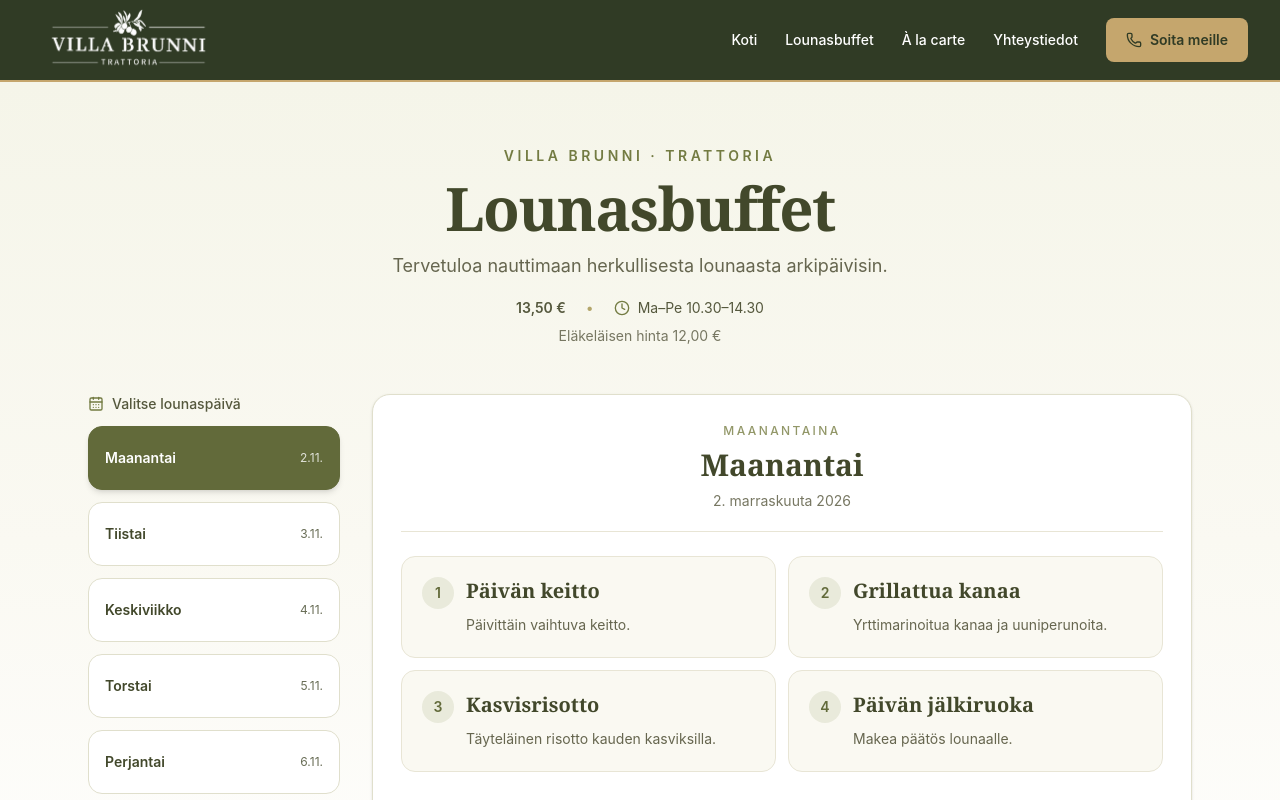
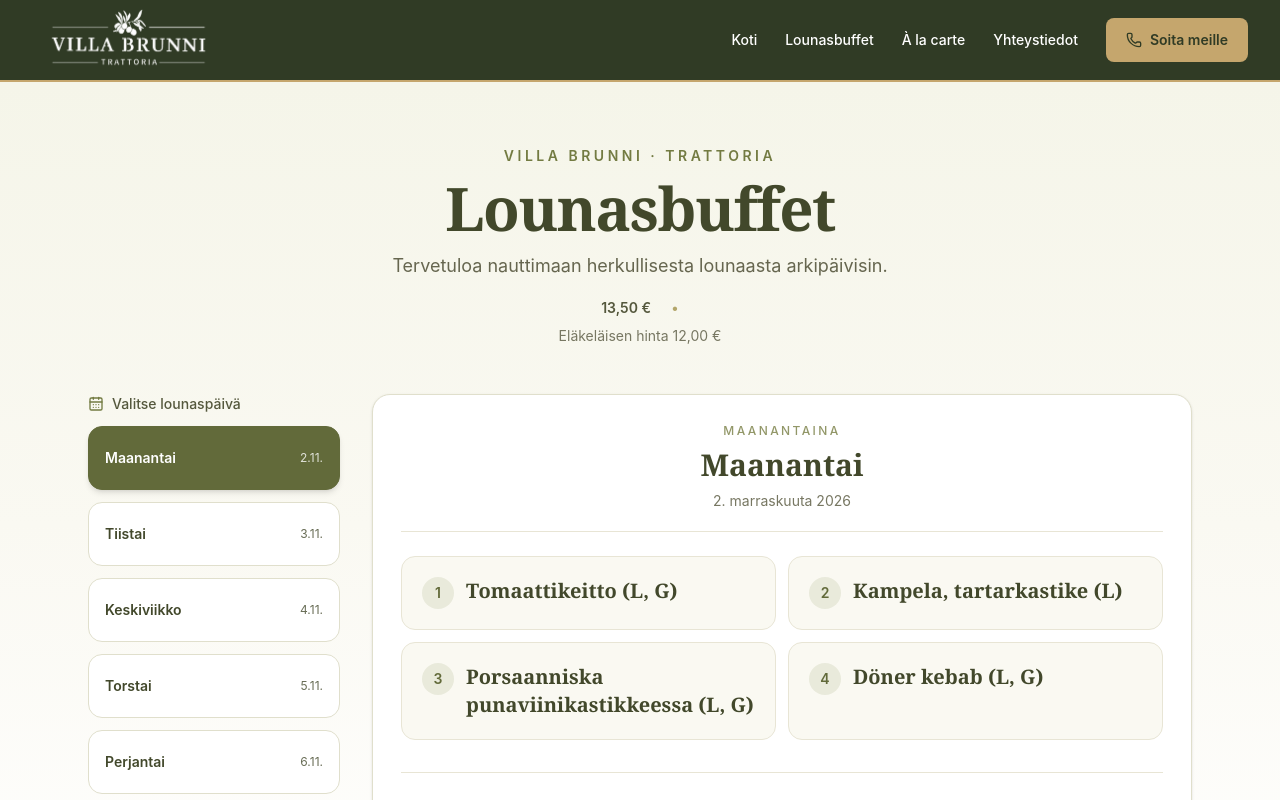
Before and after one commit to Villa-Brunni/villabrunni, a Next.js app: page /lounas in a window 1280 px wide. Shown: the top 800 px of the page. Built offline with nearby package versions, Linux system fonts and the light colour scheme.

Commit message:
feat: update restaurant contact details and lunch menu items

```diff
--- a/components/home/ContactSection.tsx
+++ b/components/home/ContactSection.tsx
@@ -2,14 +2,16 @@ import { Clock, MapPin, Phone } from "lucide-react";
 import { Separator } from "@/components/ui/separator";
 
 const restaurant = {
-  address: "Lisää ravintolan katuosoite",
-  phone: "+358XXXXXXXXX",
+  address: "Isoseppälä 14, 01800 Klaukkala",
+  phone: "+358 451497181",
   mapUrl: "https://www.google.com/maps?q=Villa+Brunni&output=embed",
 };
 
 const openingHours = [
-  { day: "Maanantai–perjantai", hours: "10.30–14.30" },
-  { day: "Lauantai–sunnuntai", hours: "À la carte" },
+  { day: "Maanantai–Torstai", hours: "10:30-21" },
+  { day: "Perjantai", hours: "10:30-16:00" },
+  { day: "Lauantai", hours: "11:00-16:00" },
+  { day: "sunnuntai", hours: "11:00-21:00" },
 ];
 
 export default function ContactSection() {
@@ -41,8 +43,8 @@ export default function ContactSection() {
             </h2>
 
             <p className="mt-4 leading-7 text-olive-dark/75">
-              Tule nauttimaan herkullisesta ruoasta ja
-              viihtyisästä tunnelmasta Villa Brunniin.
+              Tule nauttimaan herkullisesta ruoasta ja viihtyisästä tunnelmasta
+              Villa Brunniin.
             </p>
           </div>
 
@@ -53,9 +55,7 @@ export default function ContactSection() {
 
             <div>
               <h3 className="font-semibold text-olive-dark">Osoite</h3>
-              <p className="mt-1 text-olive-dark/75">
-                {restaurant.address}
-              </p>
+              <p className="mt-1 text-olive-dark/75">{restaurant.address}</p>
             </div>
           </div>
 
@@ -77,9 +77,7 @@ export default function ContactSection() {
             <Clock className="mt-1 size-5 shrink-0 text-olive" />
 
             <div className="w-full">
-              <h3 className="font-semibold text-olive-dark">
-                Aukioloajat
-              </h3>
+              <h3 className="font-semibold text-olive-dark">Aukioloajat</h3>
 
               <div className="mt-2 space-y-2">
                 {openingHours.map((item) => (
@@ -91,6 +89,21 @@ export default function ContactSection() {
                     <span>{item.hours}</span>
                   </div>
                 ))}
+                <div className="mt-5 rounded-lg border border-gold/40 bg-gold/10 p-4">
+                  <h4 className="font-semibold text-olive-dark">
+                    Myöhäisillan menu
+                  </h4>
+
+                  <p className="mt-2 text-sm leading-6 text-olive-dark/75">
+                    Perjantaisin ja lauantaisin klo 21:00 alkaen tarjoilemme
+                    erillistä myöhäisillan menua.
+                  </p>
+
+                  <p className="mt-2 text-sm font-medium text-olive-dark">
+                    Keittiö suljetaan 30 minuuttia ennen ravintolan
+                    sulkemisaikaa.
+                  </p>
+                </div>
               </div>
             </div>
           </div>
--- a/components/home/Hero.tsx
+++ b/components/home/Hero.tsx
@@ -5,7 +5,7 @@ export default function Hero() {
   return (
     <section className="relative flex min-h-[540px] items-center justify-center overflow-hidden bg-olive-dark px-5 py-20 text-center text-white sm:min-h-[620px] sm:px-8">
       <Image
-        src="/images/restaurant.jpg"
+        src="/Images/restaurant.jpg"
         alt="Villa Brunni Trattorian ravintolasali"
         fill
         priority
@@ -34,7 +34,7 @@ export default function Hero() {
             href="/lounas"
             className="inline-flex min-h-12 items-center justify-center rounded-md bg-gold px-8 py-3 text-sm font-semibold text-olive-dark transition-colors hover:bg-gold/80 focus-visible:outline-none focus-visible:ring-2 focus-visible:ring-gold focus-visible:ring-offset-2"
           >
-            Tutustu lounasbuffetiin
+            Lounas Buffet
           </Link>
 
           <Link
--- a/components/layout/Header.tsx
+++ b/components/layout/Header.tsx
@@ -5,7 +5,7 @@ import Link from "next/link";
 import { useState } from "react";
 import { Menu, Phone, X } from "lucide-react";
 
-const phone = "+358XXXXXXXXX";
+const phone = "+358 451497181";
 
 const links = [
   { label: "Koti", href: "/" },
@@ -26,7 +26,7 @@ export default function Header() {
           onClick={() => setMenuOpen(false)}
         >
           <Image
-            src="/images/logo.png"
+            src="/Images/logo.png"
             alt="Villa Brunni Trattoria"
             width={210}
             height={70}
--- a/components/menu/LunchMenu.tsx
+++ b/components/menu/LunchMenu.tsx
@@ -69,10 +69,10 @@ export default function LunchMenu({
               •
             </span>
 
-            <span className="flex items-center gap-2">
+            {/* <span className="flex items-center gap-2">
               <Clock className="size-4 text-[#737b42]" />
               Ma–Pe 10.30–14.30
-            </span>
+            </span> */}
           </div>
 
           <p className="mt-2 text-xs text-[#777762] sm:text-sm">
--- a/data/lunchData.ts
+++ b/data/lunchData.ts
@@ -6,20 +6,20 @@ export const lunchData: LunchDay[] = [
     label: "Maanantai",
     items: [
       {
-        name: "Päivän keitto",
-        description: "Päivittäin vaihtuva keitto.",
+        name: "Tomaattikeitto (L, G)",
+        description: "",
       },
       {
-        name: "Grillattua kanaa",
-        description: "Yrttimarinoitua kanaa ja uuniperunoita.",
+        name: "Kampela, tartarkastike (L)",
+        description: "",
       },
       {
-        name: "Kasvisrisotto",
-        description: "Täyteläinen risotto kauden kasviksilla.",
+        name: "Porsaanniska punaviinikastikkeessa (L, G)",
+        description: "",
       },
       {
-        name: "Päivän jälkiruoka",
-        description: "Makea päätös lounaalle.",
+        name: "Döner kebab (L, G)",
+        description: "",
       },
     ],
   },
@@ -28,20 +28,20 @@ export const lunchData: LunchDay[] = [
     label: "Tiistai",
     items: [
       {
-        name: "Tomaattikeitto",
-        description: "Pehmeä tomaattikeitto tuoreilla yrteillä.",
+        name: "Linssikeitto (L, G)",
+        description: "",
       },
       {
-        name: "Kermainen kanapasta",
-        description: "Kanaa, kermaista kastiketta ja tuoreita yrttejä.",
+        name: "Kana tikka (L, G)",
+        description: "",
       },
       {
-        name: "Kasvislasagne",
-        description: "Kasviksia, tomaattikastiketta ja juustoa.",
+        name: "Porsaanleike, valkosipulimajoneesi (VS)",
+        description: "",
       },
       {
-        name: "Päivän jälkiruoka",
-        description: "Kysy päivän vaihtoehto.",
+        name: "Döner kebab (L, G)",
+        description: "",
       },
     ],
   },
@@ -50,20 +50,20 @@ export const lunchData: LunchDay[] = [
     label: "Keskiviikko",
     items: [
       {
-        name: "Päivän keitto",
-        description: "Päivittäin vaihtuva keitto.",
+        name: "Lohikeitto (L, G)",
+        description: "",
       },
       {
-        name: "Lihapullat tomaattikastikkeessa",
-        description: "Italialaistyylisiä lihapullia ja pastaa.",
+        name: "Lihapullat, pippurikastike (L, G)",
+        description: "",
       },
       {
-        name: "Kasviscurry",
-        description: "Mausteinen kasvisruoka riisin kanssa.",
+        name: "Wieninleike (L, G)",
+        description: "",
       },
       {
-        name: "Päivän jälkiruoka",
-        description: "Makea päätös lounaalle.",
+        name: "Döner kebab (L, G)",
+        description: "",
       },
     ],
   },
@@ -72,20 +72,20 @@ export const lunchData: LunchDay[] = [
     label: "Torstai",
     items: [
       {
-        name: "Kasviskeitto",
-        description: "Päivittäin vaihtuva kasviskeitto.",
+        name: "Hernekeitto (L, G)",
+        description: "",
       },
       {
-        name: "Uunilohi",
-        description: "Paistettua lohta, perunoita ja tillikastiketta.",
+        name: "Pyttipannu (L, G)",
+        description: "",
       },
       {
-        name: "Pinaattipasta",
-        description: "Pinaattia ja kermaista parmesaanikastiketta.",
+        name: "Oskarinleike choronkastikkeella (L, G)",
+        description: "",
       },
       {
-        name: "Päivän jälkiruoka",
-        description: "Kysy päivän vaihtoehto.",
+        name: "Döner kebab (L, G)",
+        description: "",
       },
     ],
   },
@@ -94,20 +94,20 @@ export const lunchData: LunchDay[] = [
     label: "Perjantai",
     items: [
       {
-        name: "Päivän keitto",
-        description: "Päivittäin vaihtuva keitto.",
+        name: "Kanakeitto (L, G)",
+        description: "",
       },
       {
-        name: "Päivän pizza",
-        description: "Päivän pizzavalikoima.",
+        name: "Lohi hollandaisekastikkeella (L, G)",
+        description: "",
       },
       {
-        name: "Grillattua kanaa",
-        description: "Yrttimarinoitua kanaa ja kauden kasviksia.",
+        name: "Hawaijinleike (L, G)",
+        description: "",
       },
       {
-        name: "Päivän jälkiruoka",
-        description: "Makea päätös lounaalle.",
+        name: "Döner kebab (L, G)",
+        description: "",
       },
     ],
   },
```
